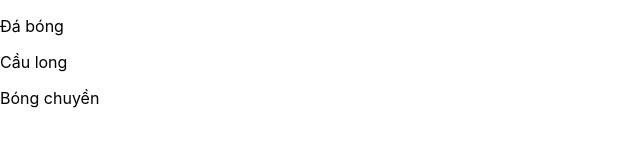
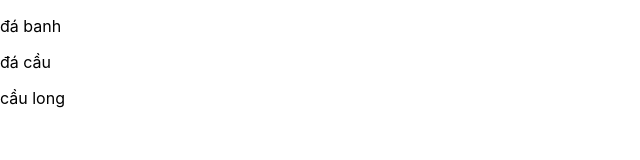
Before and after one commit to thanhtung5598/REACT-BASIC, a React (Create React App) app: page / in a window 1280 px wide. Shown: the top 160 px of the page, without its empty margins (0-640 px from the left). Built offline with nearby package versions, Linux system fonts and the light colour scheme.

Commit message:
render item with map

```diff
--- a/src/App.js
+++ b/src/App.js
@@ -1,13 +1,19 @@
-import React from 'react';
+import React, { Component } from 'react';
 import TodoItem from './components/TodoItem'
-function App() {
-  return (
-    <div className="App">
-        <TodoItem title="Đá bóng" />
-        <TodoItem title="Cầu long" />
-        <TodoItem title="Bóng chuyền" />
-    </div>
-  );
+
+export default class App extends Component {
+  constructor() {
+    super();
+    this.todoItems = ["đá banh", "đá cầu", "cầu long"]
+  }
+
+  render() {
+    return (
+      <div className="TodoItem">
+        {
+          this.todoItems.map((item,index)=><TodoItem key={index} title={item} />)
+        }
+      </div>
+    )
+  }
 }
-
-export default App;
```
